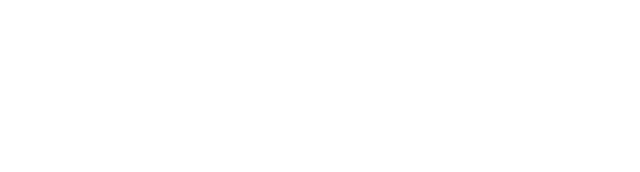
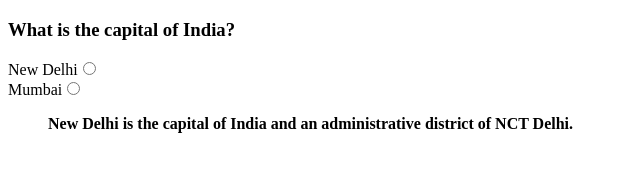
Before and after one commit to acciojob/trivia-KartikECE, a website: page main.html in a window 1280 px wide. Shown: the whole page, without its empty margins (0-640 px from the left). Drawn offline with Linux system fonts and the light colour scheme.

Commit message:
Completed

```diff
--- a/main.html
+++ b/main.html
@@ -8,6 +8,11 @@
 
 <body>
 	<!-- the entire body must be written by student -->
+	<h3>What is the capital of India?</h3>
+    New Delhi<input type="radio" name="Capital"><br>
+    Mumbai<input type="radio" name="Capital"><br>
+
+    <blockquote cite=" https://en.wikipedia.org/wiki/New_Delhi "><strong>New Delhi is the capital of India and an administrative district of NCT Delhi.</blockquote></strong>
     <script type="text/javascript" src="./script.js">
 </script>
 
```
